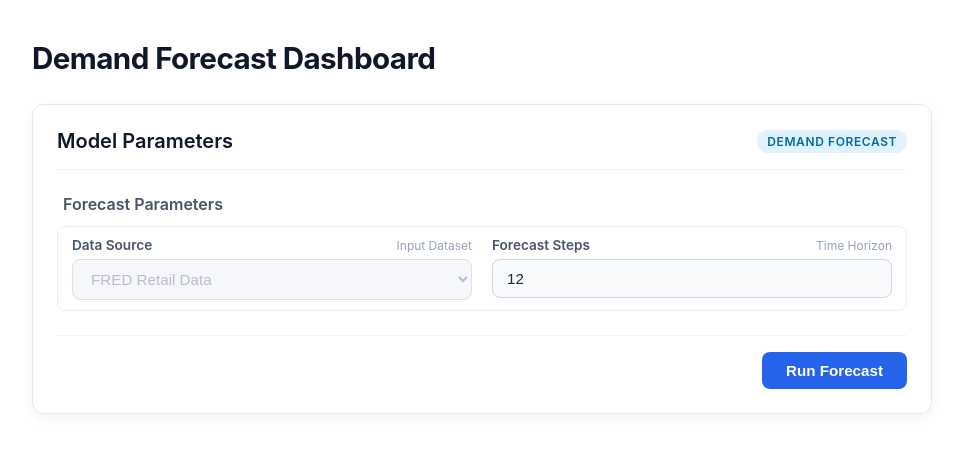
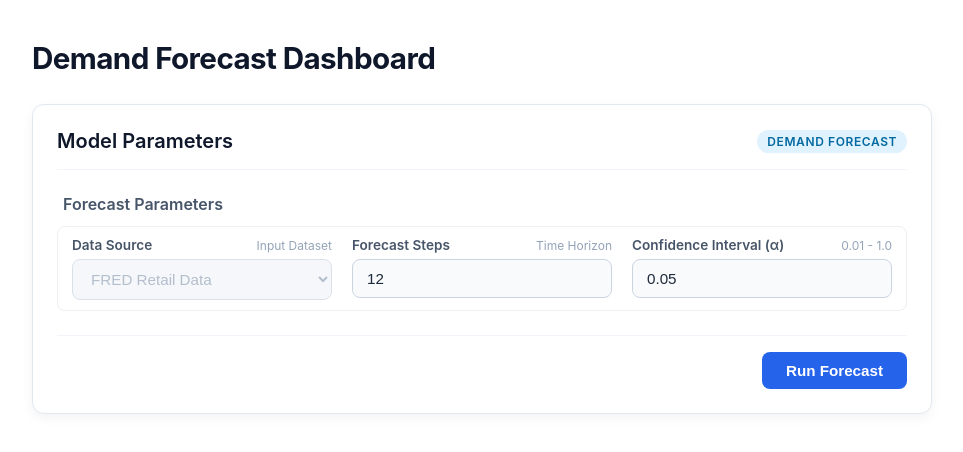
Before and after one commit to christopherdgibson/demand-forecasting-dashboard, a React (Vite) app: page / in a window 1280 px wide. Shown: the top 452 px of the page, without its empty margins (158-1121 px from the left). Built offline with nearby package versions, Linux system fonts and the light colour scheme.

Commit message:
Add confidence intervals #demand-dash

```diff
--- a/src/App/index.tsx
+++ b/src/App/index.tsx
@@ -3,14 +3,15 @@ import Controls from '../components/Controls';
 import { ForecastChart } from '../components/ForecastChart';
 import { usePyodide } from '../hooks/usePyodide';
 import { usePyodideWorker } from '../hooks/usePyodideWorker';
-import type { DemandProps, ForecastProps } from '../types';
+import type { DemandProps, ForecastInputs, ForecastProps } from '../types';
 import styles from './App.module.css';
 
 const DEFAULT_FILE_PATH = 'RSXFSN.csv';
 const DEFAULT_FORECAST_STEPS = 12;
+const DEFAULT_ALPHA = 0.05;
 
 export default function App() {
-  const [inputs, setInputs] = useState<ForecastProps>({filepath: DEFAULT_FILE_PATH, forecast_steps: DEFAULT_FORECAST_STEPS});
+  const [inputs, setInputs] = useState<ForecastProps>({filepath: DEFAULT_FILE_PATH, steps: DEFAULT_FORECAST_STEPS, alpha: DEFAULT_ALPHA});
   const [results, setResults] = useState<Array<DemandProps> | null>(null);
   const [isRunning, setIsRunning] = useState(false);
   const [historicalData, setHistoricalData] = useState<Array<DemandProps> | null>();
@@ -24,21 +25,21 @@ export default function App() {
     runForecast(inputs);
   }, [isLoading]);
 
-  async function runForecast({filepath, forecast_steps}: ForecastProps): Promise<void> {
-    setInputs({filepath, forecast_steps})
+  async function runForecast({filepath, steps, alpha}: ForecastProps): Promise<void> {
+    setInputs({filepath, steps, alpha})
     const historical = await fitModel(filepath);
     setHistoricalData(historical);
-    const forecast = await updateForecast(forecast_steps);
+    const forecast = await updateForecast({steps, alpha});
     if (historical && forecast) {
       setResults([...historical, ...forecast]);
     }
   }
 
   // Update chart input changes moves (No refitting)
-  const handleForecastChange = async ({filepath, forecast_steps}: ForecastProps): Promise<void> => {
-    setInputs({...inputs, forecast_steps});
+  const handleForecastChange = async ({steps, alpha}: ForecastInputs): Promise<void> => {
+    setInputs({...inputs, steps, alpha});
     if (!historicalData) return;
-    const forecast = await updateForecast(forecast_steps);
+    const forecast = await updateForecast({steps, alpha});
     if (forecast) {
       setResults([...historicalData, ...forecast]);
     }
@@ -80,10 +81,11 @@ export default function App() {
         <>
           <ForecastChart
             chartData={results}
-            dataKey1={"historical"}
-            dataKey2={"forecast"}
+            dataHistorical={"historical"}
+            dataForecast={"forecast"}
             name1={"Historical"}
             name2={"Forecast"}
+            nameCI={`${Math.round((1-inputs.alpha)*10000)/100}% Confidence Band`}
             formatType={"currency"}
             xLabel={'Date'}
             yLabel={'Demand'}
--- a/src/components/Controls/index.tsx
+++ b/src/components/Controls/index.tsx
@@ -21,7 +21,7 @@ export default function Controls({inputs, onDatasetChange, onForecastChange, onR
         [field]: value,
       });
     } else {
-      if (minValue && typeof(value) == 'number' && value < minValue){
+      if (minValue !== undefined && typeof(value) == 'number' && value < minValue){
         return;
       }
       onForecastChange({
@@ -68,9 +68,26 @@ export default function Controls({inputs, onDatasetChange, onForecastChange, onR
             type="number"
             className={styles.input}
             min={1}
-            value={inputs.forecast_steps}
+            value={inputs.steps}
             disabled={isRunning}
-            onChange={(e) => handleInputsChange('forecast_steps', Number(e.target.value), 1)}
+            onChange={(e) => handleInputsChange('steps', Number(e.target.value), 1)}
+          />
+        </div>
+        {/* Confidence Interval */}
+        <div className={styles.fieldGroup}>
+          <label className={styles.label}>
+            <span>Confidence Interval (&alpha;)</span>
+            <span className={styles.hint}>0.01 - 1.0</span>
+          </label>
+          <input
+            type="number"
+            className={styles.input}
+            min={0.0}
+            max={1.0}
+            step={0.001}
+            value={inputs.alpha}
+            disabled={isRunning}
+            onChange={(e) => handleInputsChange('alpha', Number(e.target.value), 0)}
           />
         </div>
       </div>
--- a/src/components/ForecastChart/index.tsx
+++ b/src/components/ForecastChart/index.tsx
@@ -1,5 +1,7 @@
 import {
   ResponsiveContainer,
+  Area,
+  ComposedChart,
   LineChart,
   Line,
   XAxis,
@@ -21,17 +23,18 @@ import { combineHistoricalAndForecast } from '../../utils/timeseriesUtils';
 interface ForecastChartProps {
   chartData: Array<DemandProps>;
   title?: string;
-  dataKey1: keyof DemandProps;
-  dataKey2: keyof DemandProps;
+  dataHistorical: keyof DemandProps;
+  dataForecast: keyof DemandProps;
   name1: string;
   name2: string;
+  nameCI?: string;
   formatType?: string;
   xLabel: RenderableText;
   yLabel: RenderableText;
 }
 
 export function ForecastChart({ title = "Demand Trajectory & 12-Month Forecast",
-  chartData, dataKey1, dataKey2, name1, name2,
+  chartData, dataHistorical, dataForecast, name1, name2, nameCI = "95% Confidence Interval",
     formatType = "currency", xLabel, yLabel
 }: ForecastChartProps) {
 
@@ -39,13 +42,21 @@ export function ForecastChart({ title = "Demand Trajectory & 12-Month Forecast",
 
   // console.log('combinedData: ', combinedData);
 
+  const formattedData = chartData.map((item) => ({
+        ...item,
+        ci_range:
+        item.ci_lower !== null && item.ci_upper !== null
+        ? [item.ci_lower, item.ci_upper]
+        : null,
+    }));
+
   return (
     <div className={styles.card}>
       <h3 className={styles.title}>{title}</h3>
 
       <div className={styles.chartContainer}>
         <ResponsiveContainer width="100%" height="100%">
-          <LineChart data={chartData} margin={{ top: 10, right: 30, left: 10, bottom: 20 }}>
+          <ComposedChart data={formattedData} margin={{ top: 10, right: 30, left: 10, bottom: 20 }}>
             <CartesianGrid strokeDasharray="3 3" stroke="#f1f5f9" />
             <XAxis
               dataKey="date"
@@ -83,9 +94,20 @@ export function ForecastChart({ title = "Demand Trajectory & 12-Month Forecast",
             />
             <Legend wrapperStyle={{ fontSize: '12px', bottom: '0px' }} />
 
+            {/* Shaded Confidence Interval Band */}
+            <Area
+              type="monotone"
+              dataKey="ci_range"
+              fill="#3b82f6"
+              fillOpacity={0.5}
+              stroke="none"
+              name={nameCI}
+              connectNulls={false}
+            />
+
             <Line
               type="monotone"
-              dataKey={dataKey1}
+              dataKey={dataHistorical}
               stroke="#3b82f6"
               strokeWidth={2}
               name={name1}
@@ -93,13 +115,13 @@ export function ForecastChart({ title = "Demand Trajectory & 12-Month Forecast",
             />
             <Line
               type="monotone"
-              dataKey={dataKey2}
+              dataKey={dataForecast}
               stroke="#10b981"
               strokeWidth={2}
               name={name2}
               dot={false}
             />
-          </LineChart>
+          </ComposedChart>
         </ResponsiveContainer>
       </div>
     </div>
--- a/src/hooks/usePyodide.ts
+++ b/src/hooks/usePyodide.ts
@@ -1,5 +1,5 @@
 import { useCallback, useEffect, useRef, useState } from 'react';
-import type { DemandProps } from '../types';
+import type { DemandProps, ForecastInputs } from '../types';
 
 interface PyFunctionProps {
   fnName: string;
@@ -112,10 +112,10 @@ export function usePyodide() {
 
   // 4. Public API: Reactive Forecast Horizon Update
   const updateForecast = useCallback(
-    async (steps: number): Promise<Array<DemandProps> | null> => {
+    async ({steps, alpha}: ForecastInputs): Promise<Array<DemandProps> | null> => {
       return await callPyFunction({
         fnName: 'generate_forecast',
-        args: [steps],
+        args: [steps, alpha],
       });
     },
     [callPyFunction]
```
Also changed, not shown: src/types.ts (+8 -2 lines), 1 other file (tests, documents, lock files or other folders).
